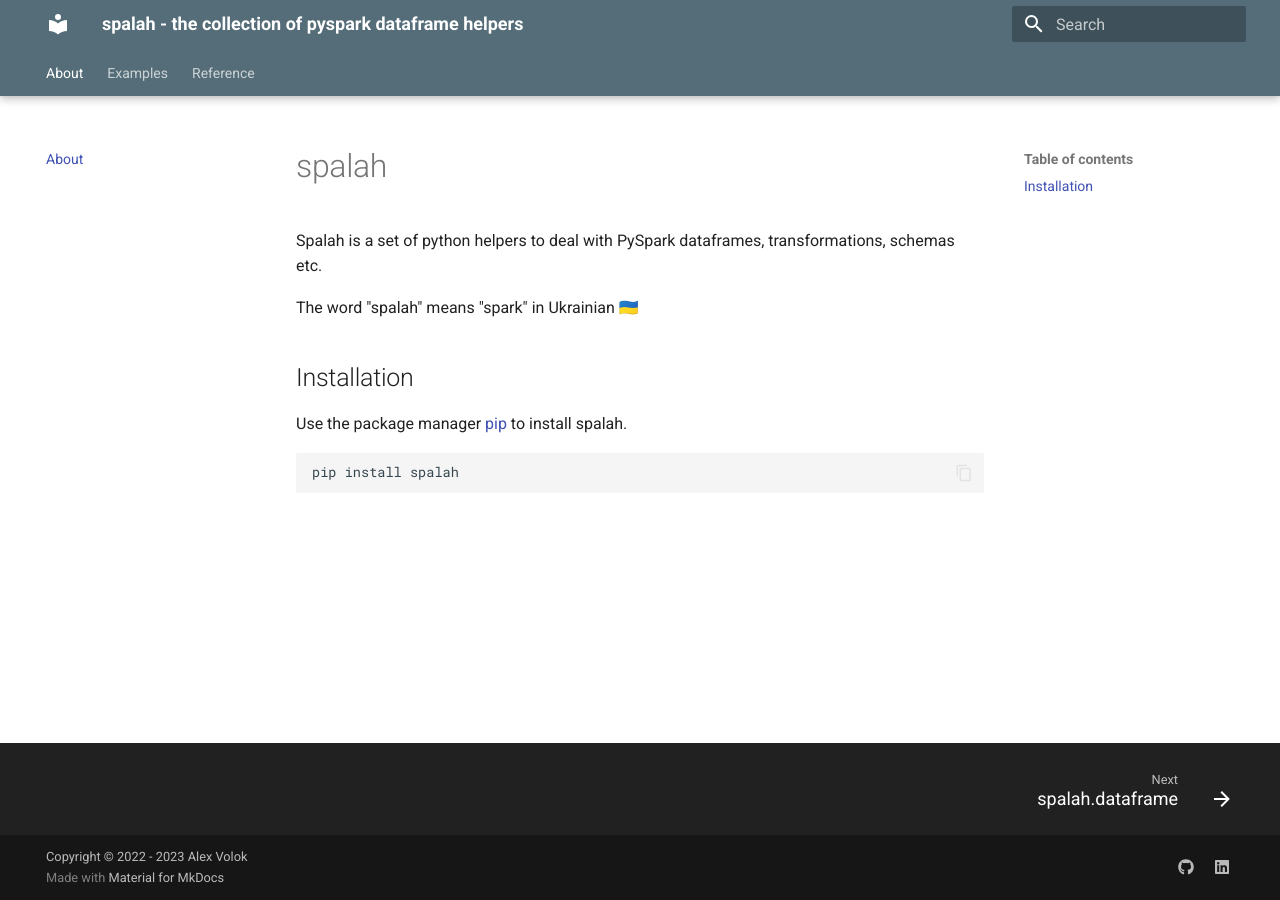
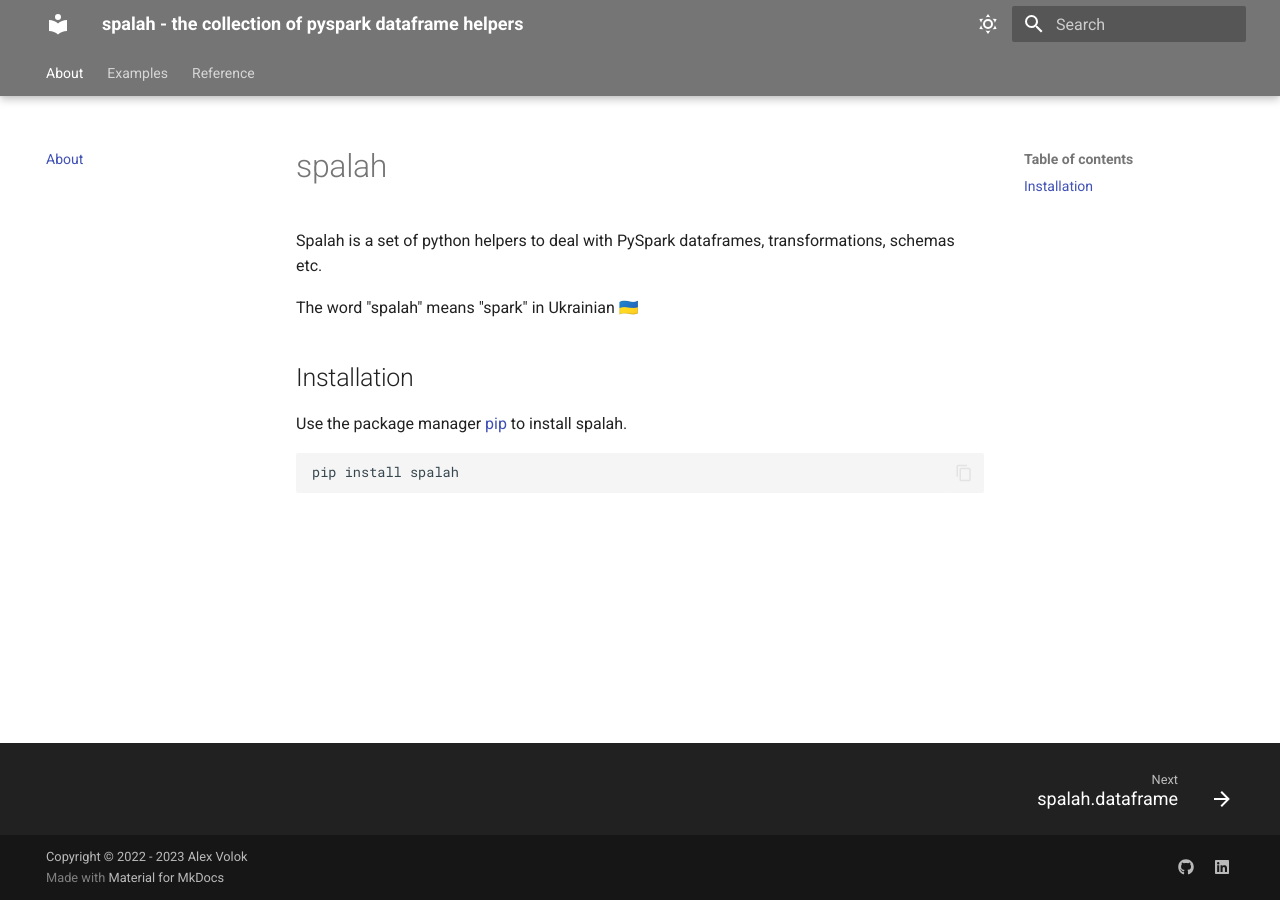
Before and after one commit to avolok/spalah, an MkDocs documentation site: the page built from docs/index.md, in a window 1280 px wide. Built offline with MkDocs 1.6.1 and Material for MkDocs 9.7.7, drawn with Linux system fonts in a browser that asks for light colours.

Commit message:
docs: enable light/dark mode toggle

```diff
--- a/mkdocs.yml
+++ b/mkdocs.yml
@@ -2,8 +2,25 @@
 theme:
   name: "material"
   palette:
-    primary: blue grey
-    accent: light blue
+
+
+
+    # Palette toggle for light mode
+    - scheme: default
+      primary: grey
+      toggle:
+        icon: material/weather-sunny
+        name: Switch to dark mode
+
+    # Palette toggle for dark mode
+    - scheme: slate
+      primary: grey
+      toggle:
+        icon: material/weather-night
+        name: Switch to light mode
+
+
+
   features:
     - navigation.tabs
     - navigation.tabs.sticky
```
